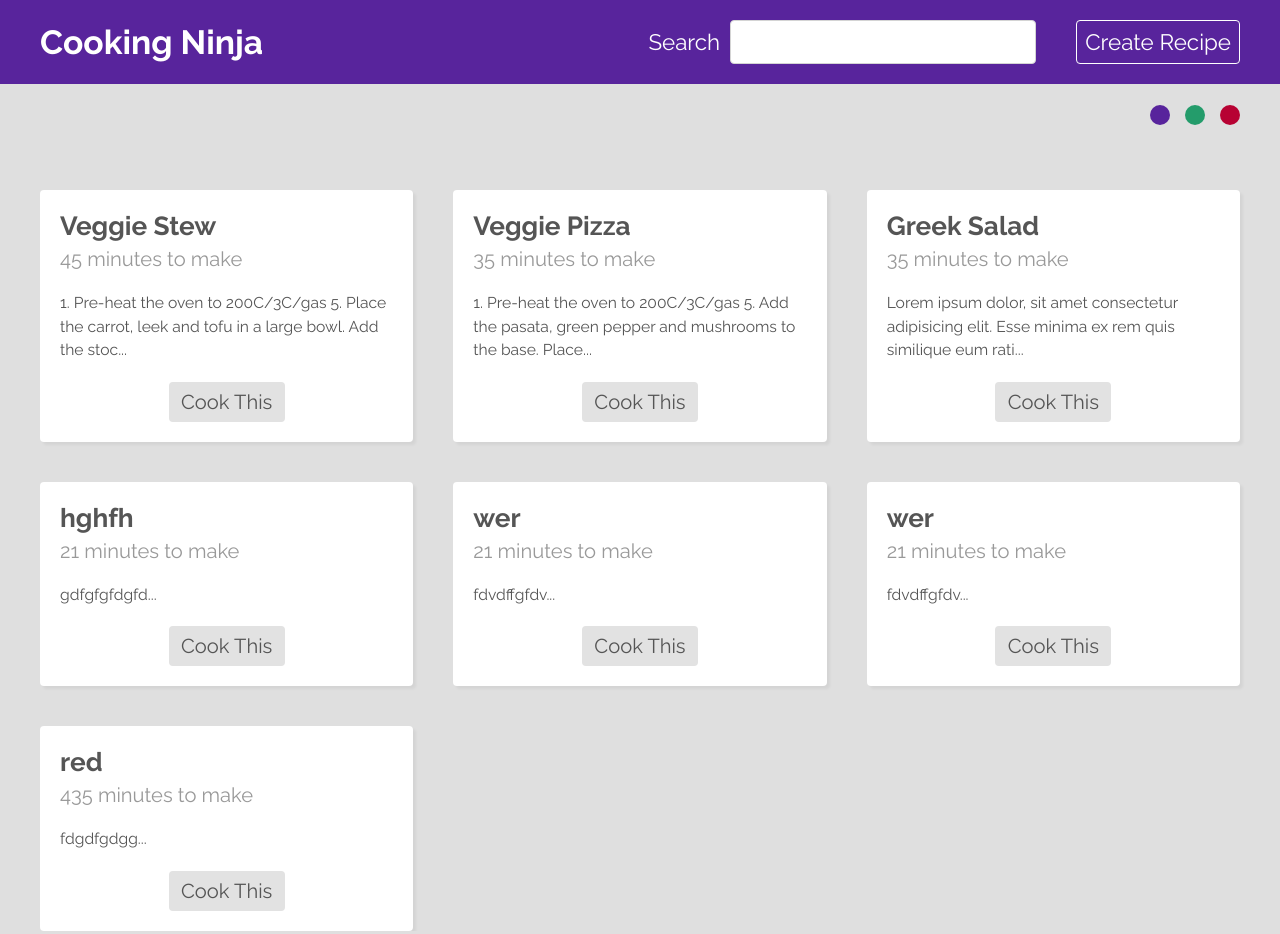
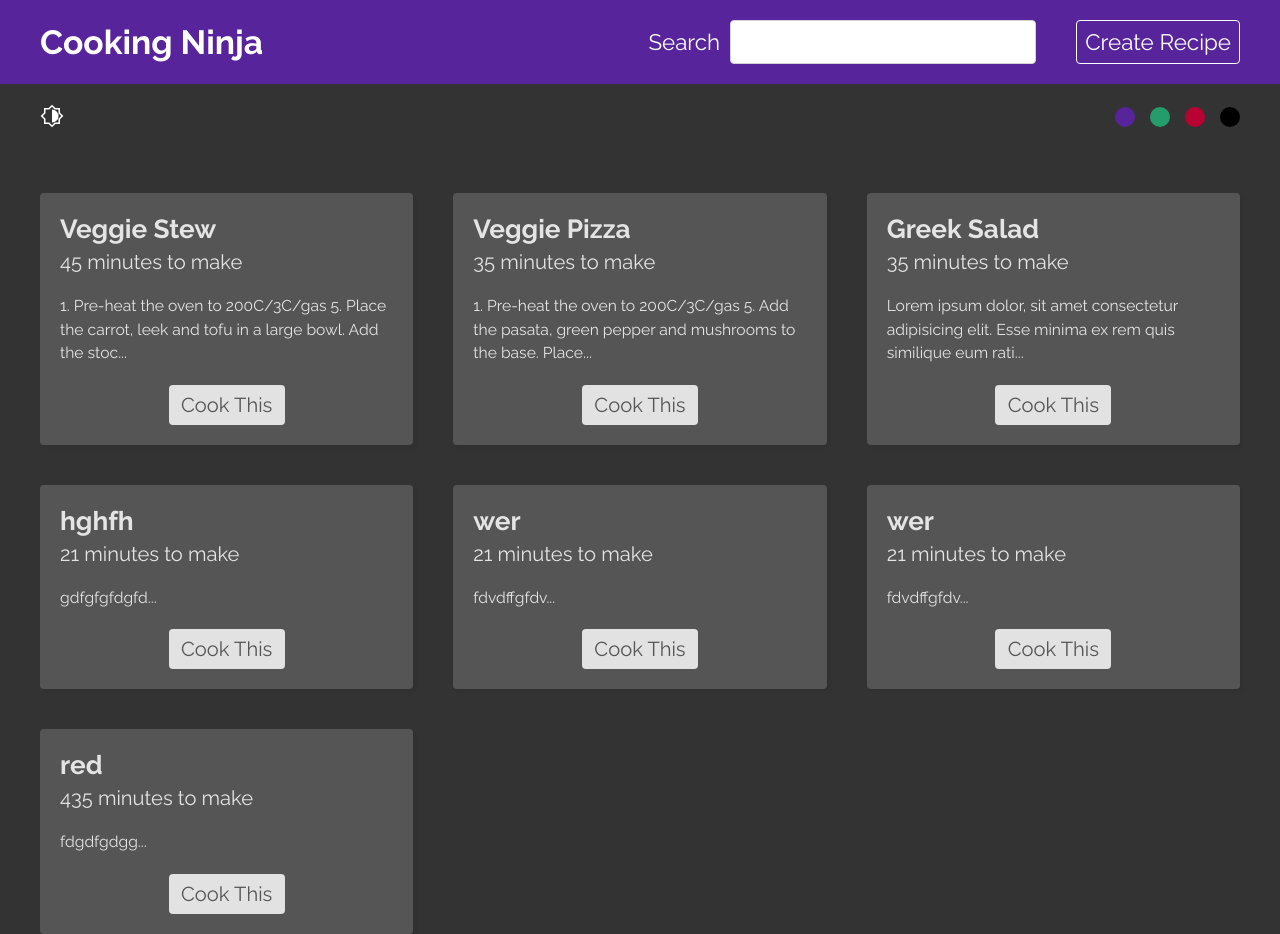
Before and after one commit to KieranWebDev/RecipeDirectory-ReactAndFirebase, a React (Create React App) app: page / in a window 1280 px wide. Built offline with nearby package versions, Linux system fonts and the light colour scheme; data requests are answered from the project's data file.

Commit message:
dark-mode created

```diff
--- a/src/App.css
+++ b/src/App.css
@@ -1,3 +1,6 @@
 .App {
   min-height: 100%;
 }
+.App.dark {
+  background: #333;
+}
--- a/src/App.js
+++ b/src/App.js
@@ -11,10 +11,13 @@ import Search from '../src/pages/search/Search';
 //components
 import Navbar from './components/navbar/Navbar';
 import ThemeSelector from './components/themeSelector.js/ThemeSelector';
+//hooks
+import { useTheme } from './hooks/useTheme';
 
 function App() {
+  const { mode } = useTheme();
   return (
-    <div className="App">
+    <div className={`App ${mode}`}>
       <BrowserRouter>
         <Navbar />
         <ThemeSelector />
--- a/src/components/RecipeList/RecipeList.js
+++ b/src/components/RecipeList/RecipeList.js
@@ -1,14 +1,17 @@
 import './recipeList.css';
 import { Link } from 'react-router-dom';
+import { useTheme } from '../../hooks/useTheme';
 
 export default function RecipeList({ recipes }) {
+  const { mode } = useTheme();
+
   if (recipes.length === 0) {
     return <div className="error">No recipes to load...</div>;
   }
   return (
     <div className="recipe-list">
       {recipes.map((recipe) => (
-        <div className="card" key={recipe.id}>
+        <div className={`card ${mode}`} key={recipe.id}>
           <h3>{recipe.title}</h3>
           <p>{recipe.cookingTime} to make </p>
           <div>{recipe.method.substring(0, 100)}...</div>
--- a/src/components/RecipeList/recipeList.css
+++ b/src/components/RecipeList/recipeList.css
@@ -45,3 +45,12 @@
   margin: 20px auto 0;
   /* margin properties above - top, left and right, bottom */
 }
+/* dark mode */
+.recipe-list .card.dark {
+  background: #555;
+}
+.recipe-list .card.dark p,
+.recipe-list .card.dark h3,
+.recipe-list .card.dark div {
+  color: #e4e4e4;
+}
--- a/src/components/navbar/Navbar.js
+++ b/src/components/navbar/Navbar.js
@@ -7,15 +7,11 @@ import './navbar.css';
 import SearchBar from '../searchBar/Searchbar';
 
 export default function Navbar() {
-  const { color, changeColor } = useTheme();
+  const { color } = useTheme();
 
   return (
     <div className="navbar" style={{ background: color }}>
-      <nav
-        onClick={() => {
-          changeColor('pink');
-        }}
-      >
+      <nav>
         <Link className="logo" to="/">
           <h1> Cooking Ninja</h1>
         </Link>
--- a/src/components/themeSelector.js/ThemeSelector.js
+++ b/src/components/themeSelector.js/ThemeSelector.js
@@ -1,14 +1,29 @@
 import { useTheme } from '../../hooks/useTheme';
 //styles
 import './themeSelector.css';
+//button icon
+import modeIcon from '../../assets/mode-icon.svg';
 
-const themeColors = ['#58249c', '#249c6b', '#b70233'];
+const themeColors = ['#58249c', '#249c6b', '#b70233', 'black'];
 
 export default function ThemeSelector() {
-  const { changeColor } = useTheme();
+  const { changeColor, changeMode, mode } = useTheme();
+
+  function toggleMode() {
+    changeMode(mode === 'dark' ? 'light' : 'dark');
+  }
+  console.log(mode);
 
   return (
     <div className="theme-selector">
+      <div className="mode-toggle">
+        <img
+          onClick={toggleMode}
+          src={modeIcon}
+          alt="light/dark-mode-toggle"
+          style={{ filter: mode === 'dark' ? 'invert(100%)' : 'invert(20%' }}
+        />
+      </div>
       <div className="theme-buttons">
         {themeColors.map((color) => (
           <div
--- a/src/components/themeSelector.js/themeSelector.css
+++ b/src/components/themeSelector.js/themeSelector.css
@@ -13,3 +13,11 @@
   margin-left: 15px;
   border-radius: 50%;
 }
+.mode-toggle {
+  margin-right: auto;
+}
+.mode-toggle img {
+  width: 24px;
+  height: 24px;
+  cursor: pointer;
+}
--- a/src/context/ThemeContext.js
+++ b/src/context/ThemeContext.js
@@ -6,6 +6,8 @@ function themeReducer(state, action) {
   switch (action.type) {
     case 'CHANGE_COLOR':
       return { ...state, color: action.payload };
+    case 'CHANGE_MODE':
+      return { ...state, mode: action.payload };
     default:
       return state;
   }
@@ -14,14 +16,19 @@ function themeReducer(state, action) {
 export function ThemeProvider({ children }) {
   const [state, dispatch] = useReducer(themeReducer, {
     color: '#58249c',
+    mode: 'dark',
   });
 
   function changeColor(color) {
     dispatch({ type: 'CHANGE_COLOR', payload: color });
   }
 
+  function changeMode(mode) {
+    dispatch({ type: 'CHANGE_MODE', payload: mode });
+  }
+
   return (
-    <ThemeContext.Provider value={{ ...state, changeColor }}>
+    <ThemeContext.Provider value={{ ...state, changeColor, changeMode }}>
       {children}
     </ThemeContext.Provider>
   );
--- a/src/pages/recipe/Recipe.js
+++ b/src/pages/recipe/Recipe.js
@@ -1,5 +1,6 @@
 import { useParams } from 'react-router-dom';
 import { useFetch } from '../../hooks/useFetch';
+import { useTheme } from '../../hooks/useTheme';
 
 //styles
 import './recipe.css';
@@ -9,8 +10,10 @@ export default function Recipe() {
   const url = `http://localhost:3000/recipes/${id}`;
 
   const { data: recipe, isPending, error } = useFetch(url);
+
+  const { mode } = useTheme();
   return (
-    <div className="recipe">
+    <div className={`recipe ${mode}`}>
       {isPending && <p className="loading">loading...</p>}
       {error && <p className="error">sorry, no data</p>}
       {recipe && (
@@ -22,7 +25,7 @@ export default function Recipe() {
               <li key={ing}>{ing}</li>
             ))}
           </ul>
-          <p className="recipe">{recipe.method}</p>
+          <p className={`recipe ${mode}`}>{recipe.method}</p>
         </div>
       )}
     </div>
--- a/src/pages/recipe/recipe.css
+++ b/src/pages/recipe/recipe.css
@@ -27,3 +27,9 @@
   text-align: left;
   line-height: 1.5em;
 }
+
+/* dark mode */
+.recipe.dark {
+  background: #555;
+  color: #e4e4e4;
+}
```
Also changed, not shown: src/assets/mode-icon.svg (added).
